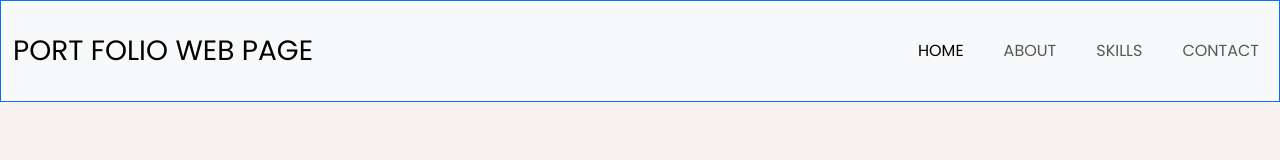
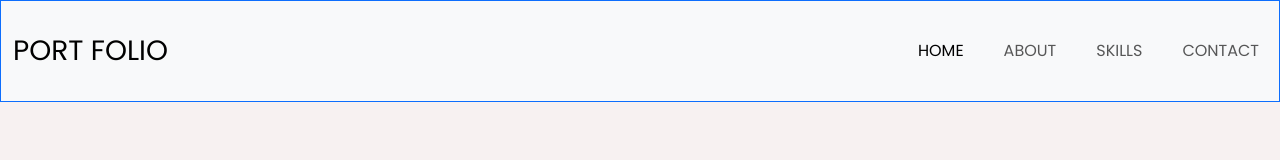
Before and after one commit to joel333333/portfolio, a plain HTML site: page index.html in a window 1280 px wide. Shown: the top 160 px of the page. Drawn offline with nearby package versions, Linux system fonts and the light colour scheme; a web font is replaced by a local one.

Commit message:
name changed into port folio web page into port folio

```diff
--- a/index.html
+++ b/index.html
@@ -14,7 +14,7 @@
 <body>
     <nav class="navbar navbar-expand-lg bg-body-tertiary py-4 text-uppercase border-bottom border border-primary sticky-top">
         <div class="container-fluid">
-            <a class="navbar-brand fs-3" href="#">Port Folio Web Page</a>
+            <a class="navbar-brand fs-3" href="#">Port Folio</a>
             <button class="navbar-toggler" type="button" data-bs-toggle="collapse"
                 data-bs-target="#navbarSupportedContent" aria-controls="navbarSupportedContent" aria-expanded="false"
                 aria-label="Toggle navigation">
```
